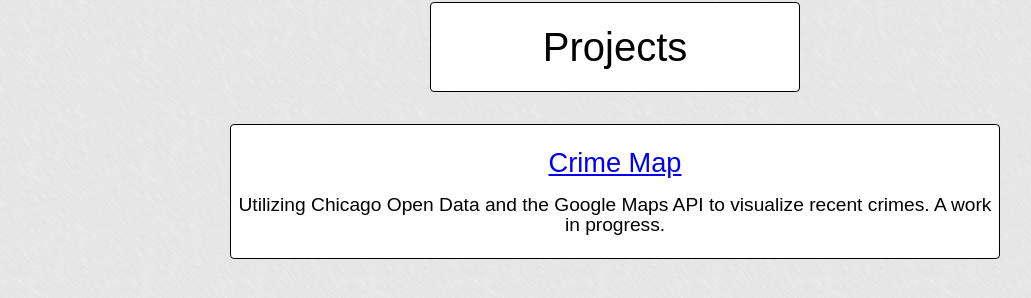
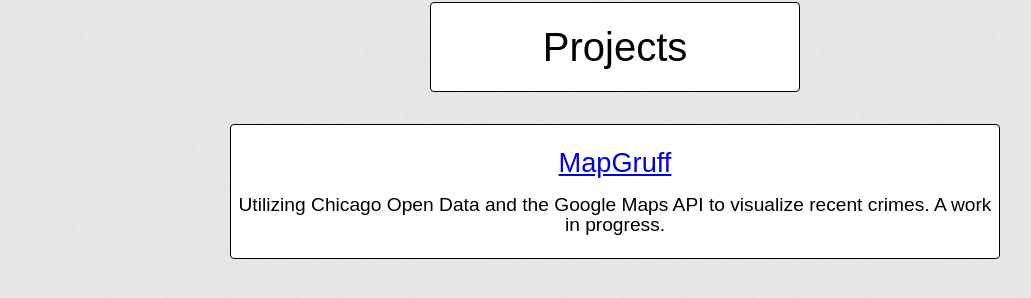
Before and after one commit to kellyaj/kellyaj.github.io, a Jekyll site: the page built from index.html, in a window 1280 px wide. Shown: the part 113-411 px from the top of the page, without its empty margins (25-1056 px from the left). Built offline with Jekyll 4.4.1, drawn with Linux system fonts in a browser that asks for light colours; Markdown is read by kramdown in place of the engine named in the settings.

Commit message:
updates link to mapgruff

```diff
--- a/index.html
+++ b/index.html
@@ -7,7 +7,7 @@
   <div class="projects-container">
     <ul>
       <li class="project-item">
-        <h2> <a href="#">Crime Map</a> </h2>
+        <h2> <a href="http://mapgruff.com">MapGruff</a> </h2>
         <p>Utilizing Chicago Open Data and the Google Maps API to visualize recent crimes. A work in progress.</p>
       </li>
     </ul>
```
